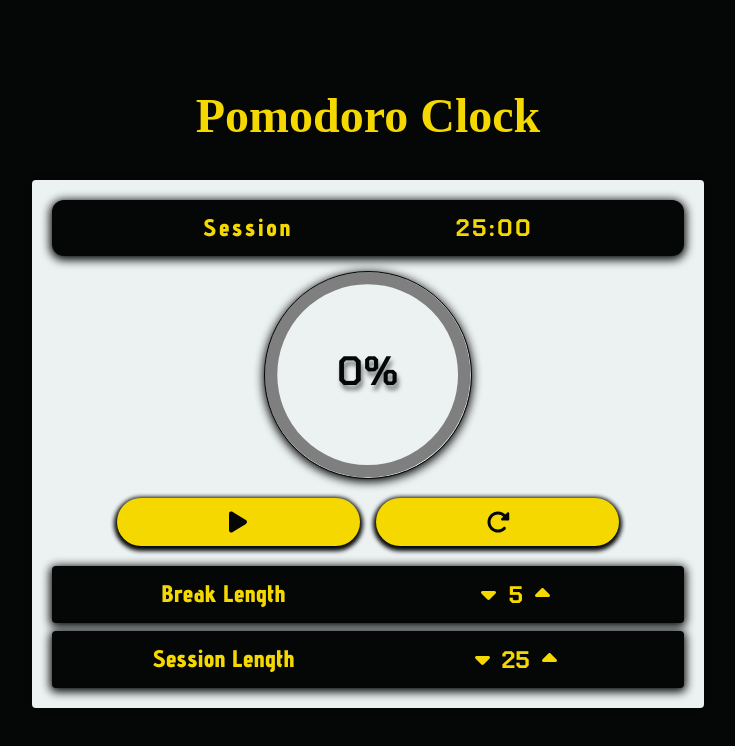
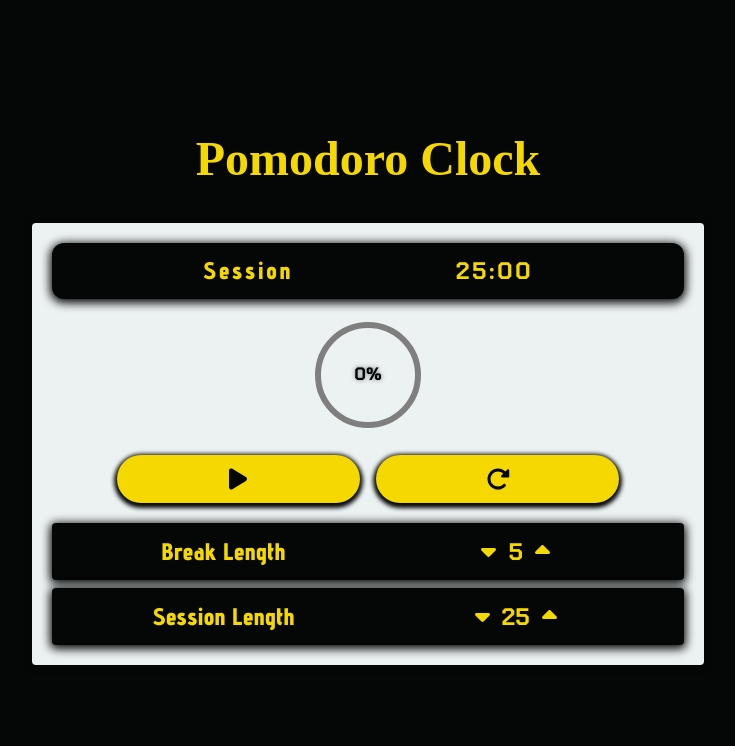
Before and after one commit to RaphaelIsaiah/Pomodoro-Clock, a React (Vite) app: page / in a window 1280 px wide. Shown: the top 746 px of the page, without its empty margins (272-1007 px from the left). Built offline with nearby package versions, Linux system fonts and the light colour scheme; a web font is replaced by a local one.

Commit message:
feat: integrate framer-motion for animated CircularProgressBar; update styling and layout of TimerControls and CircularProgressBar components

```diff
--- a/package.json
+++ b/package.json
@@ -16,9 +16,9 @@
     "@fortawesome/free-solid-svg-icons": "^6.7.2",
     "@fortawesome/react-fontawesome": "^0.2.2",
     "@tailwindcss/vite": "^4.0.6",
+    "framer-motion": "^12.4.4",
     "prop-types": "^15.8.1",
     "react": "^19.0.0",
-    "react-circular-progressbar": "^2.1.0",
     "react-dom": "^19.0.0",
     "tailwindcss": "^4.0.6"
   },
--- a/src/components/CircularProgressBar.jsx
+++ b/src/components/CircularProgressBar.jsx
@@ -1,20 +1,50 @@
-import { CircularProgressbar, buildStyles } from "react-circular-progressbar";
-import "react-circular-progressbar/dist/styles.css";
+import { motion } from "framer-motion";
 import PropTypes from "prop-types";
 
 const CircularProgressBar = ({ percentage }) => {
+  const radius = 50; // Radius of the circle
+  const circumference = 2 * Math.PI * radius; // Total circumference
+  const strokeDashoffset = circumference - (circumference * percentage) / 100;
+
   return (
-    <CircularProgressbar
-      value={percentage}
-      text={`${percentage.toFixed(0)}%`}
-      strokeWidth={6}
-      styles={buildStyles({
-        pathColor: `rgba(5, 7, 7, ${percentage / 50})`,
-        textColor: "#050707",
-        trailColor: "#7F7F7F",
-        backgroundColor: "#7F7F7F",
-      })}
-    />
+    <svg width="120" height="120" viewBox="0 0 120 120">
+      {/* Background Circle */}
+      <circle
+        cx="60"
+        cy="60"
+        r={radius}
+        stroke="#7F7F7F"
+        strokeWidth="6"
+        fill="transparent"
+      />
+
+      {/* Animated Progress Circle */}
+      <motion.circle
+        cx="60"
+        cy="60"
+        r={radius}
+        stroke="rgba(5, 7, 7, 1)"
+        strokeWidth="6"
+        fill="transparent"
+        strokeDasharray={circumference}
+        strokeDashoffset={circumference}
+        animate={{ strokeDashoffset }}
+        transition={{ duration: 1, ease: "easeOut" }}
+        transform="rotate(270, 60, 60)"
+      />
+
+      {/* Percentage Text */}
+      <text
+        x="60"
+        y="65"
+        fontSize="18"
+        fontWeight="bold"
+        textAnchor="middle"
+        fill="#050707"
+      >
+        {percentage.toFixed(0)}%
+      </text>
+    </svg>
   );
 };
 
--- a/src/components/Pomodoro.jsx
+++ b/src/components/Pomodoro.jsx
@@ -77,7 +77,7 @@ const Pomodoro = () => {
       </div>
 
       <div className="p-2 rounded mb-2">
-        <div className="w-2/5 sm:w-1/3 mx-auto mb-4 shadow-3xl rounded-full cn-shadow font-two font-semibold border-none outline-1  ">
+        <div className="w-4/5 mx-auto flex justify-center items-center mb-4 cn-shadow font-two font-semibold border-none ">
           <CircularProgressBar percentage={percentage} />
         </div>
 
--- a/src/index.css
+++ b/src/index.css
@@ -15,7 +15,7 @@
 }
 
 .cn-shadow {
-  text-shadow: 2px 5px 4px rgba(5, 7, 7, 0.5);
+  text-shadow: 0px 0px 4px rgba(5, 7, 7, 0.5);
 }
 
 .heading {
@@ -33,13 +33,7 @@
     width: 100%;
   }
 
-  .cn-shadow {
-    width: 45%;
-    font-weight: bold;
-  }
-
-  .heading,
-  .cn-shadow {
+  .heading {
     font-size: clamp(1.5rem, 5vw, 1.7rem);
     line-height: 2rem;
   }
```
Also changed, not shown: src/components/TimerControls.jsx (+4 -3 lines), 1 other file (tests, documents, lock files or other folders).
